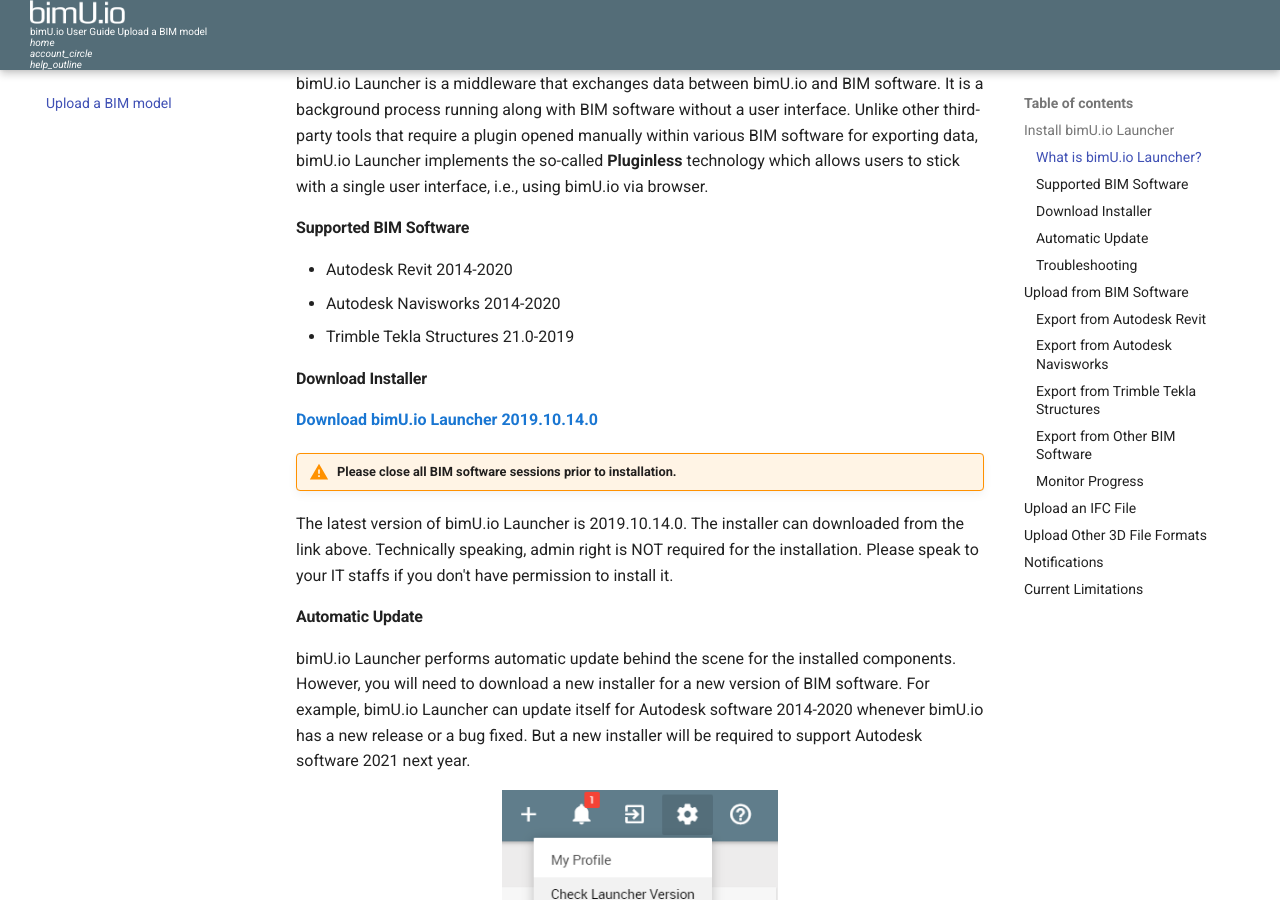
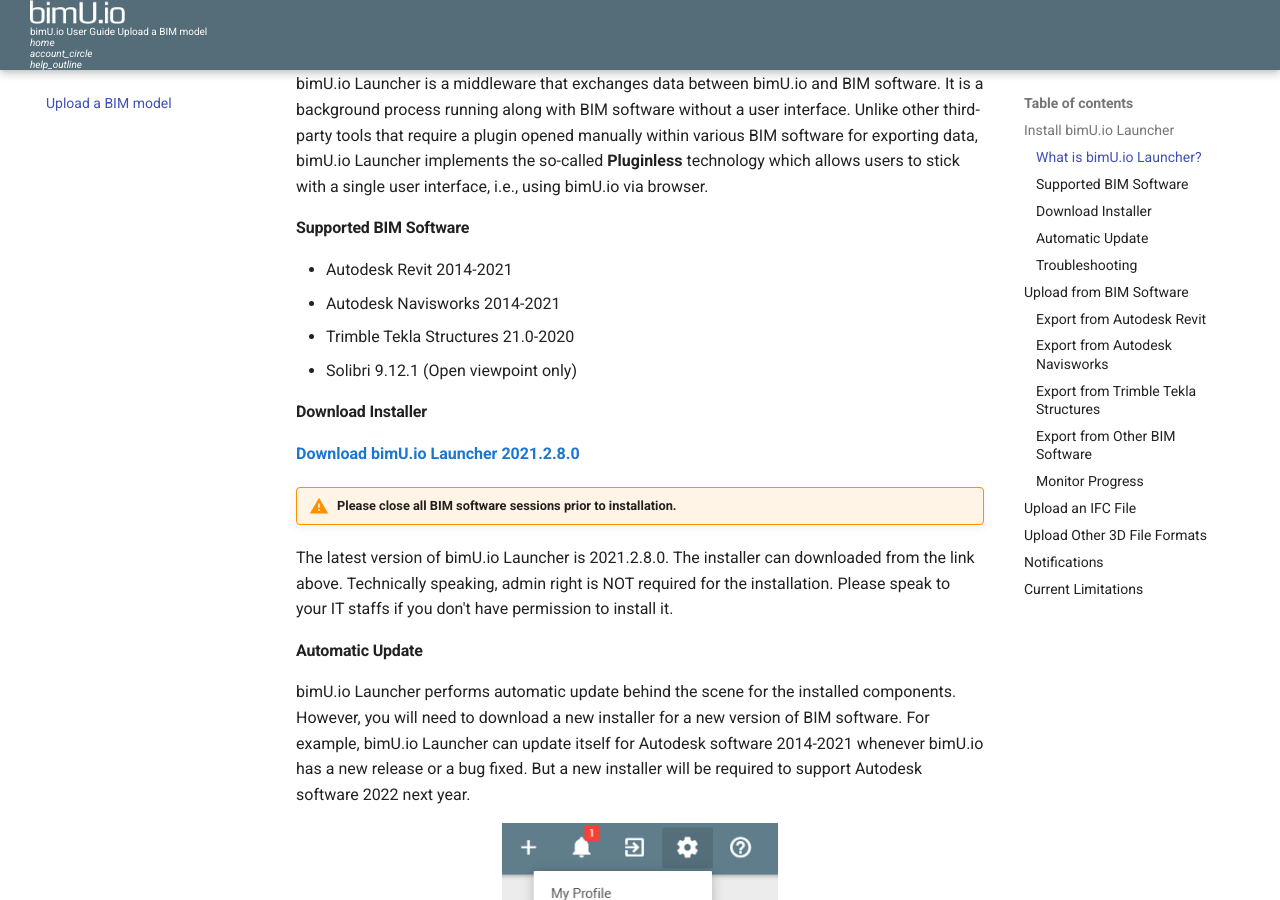
Before and after one commit to Transformosa/bimU.io.Docs, an MkDocs documentation site: the page built from docs/viewer/upload-a-bim-model.md, in a window 1280 px wide and 900 px high, scrolled down 589 px. Built offline with MkDocs 1.6.1 and Material for MkDocs 9.7.7, drawn with Linux system fonts in a browser that asks for light colours; comment, search, counter and statistics services are not loaded.

Commit message:
updated docs for the latest bimU.io Launcher

```diff
--- a/docs/viewer/upload-a-bim-model.md
+++ b/docs/viewer/upload-a-bim-model.md
@@ -15,21 +15,22 @@
 
 #### Supported BIM Software
 
-- Autodesk Revit 2014-2020
-- Autodesk Navisworks 2014-2020
-- Trimble Tekla Structures 21.0-2019
+- Autodesk Revit 2014-2021
+- Autodesk Navisworks 2014-2021
+- Trimble Tekla Structures 21.0-2020
+- Solibri 9.12.1 (Open viewpoint only)
 
 #### Download Installer
 
-**<a href="https://github.com/Transformosa/bimU.io.Launcher/releases/download/2019.10.14.0/bimU_io_Launcher_2019.10.14.0.exe" target="_blank">Download bimU.io Launcher 2019.10.14.0</a>**
+**<a href="https://github.com/Transformosa/bimU.io.Launcher/releases/download/2021.2.8.0/bimU_io_Launcher_2021.2.8.0.exe" target="_blank">Download bimU.io Launcher 2021.2.8.0</a>**
 
 !!! warning "Please close all BIM software sessions prior to installation."
 
-The latest version of bimU.io Launcher is 2019.10.14.0. The installer can downloaded from the link above. Technically speaking, admin right is NOT required for the installation. Please speak to your IT staffs if you don't have permission to install it.
+The latest version of bimU.io Launcher is 2021.2.8.0. The installer can downloaded from the link above. Technically speaking, admin right is NOT required for the installation. Please speak to your IT staffs if you don't have permission to install it.
 
 #### Automatic Update
 
-bimU.io Launcher performs automatic update behind the scene for the installed components. However, you will need to download a new installer for a new version of BIM software. For example, bimU.io Launcher can update itself for Autodesk software 2014-2020 whenever bimU.io has a new release or a bug fixed. But a new installer will be required to support Autodesk software 2021 next year.
+bimU.io Launcher performs automatic update behind the scene for the installed components. However, you will need to download a new installer for a new version of BIM software. For example, bimU.io Launcher can update itself for Autodesk software 2014-2021 whenever bimU.io has a new release or a bug fixed. But a new installer will be required to support Autodesk software 2022 next year.
 
 ![Screenshot](../images/checkversion.png){: class="center" style="width:40%"}
 
```
Also changed, not shown: docs/viewer/navigate-using-web-viewer.md (+4 -2 lines).
